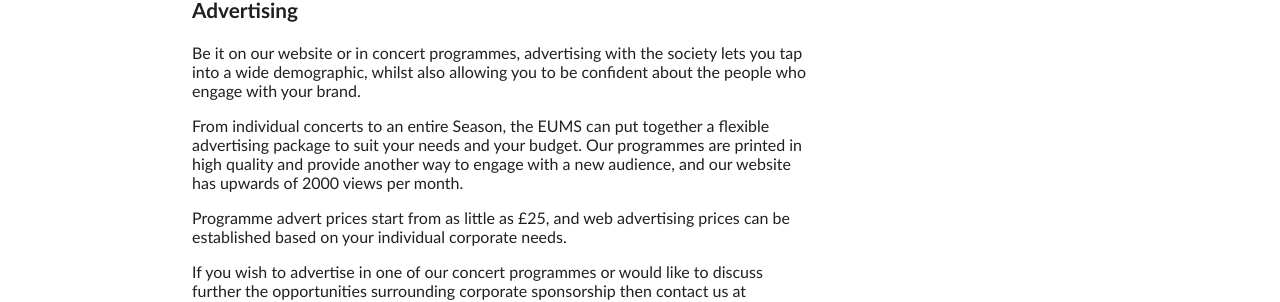
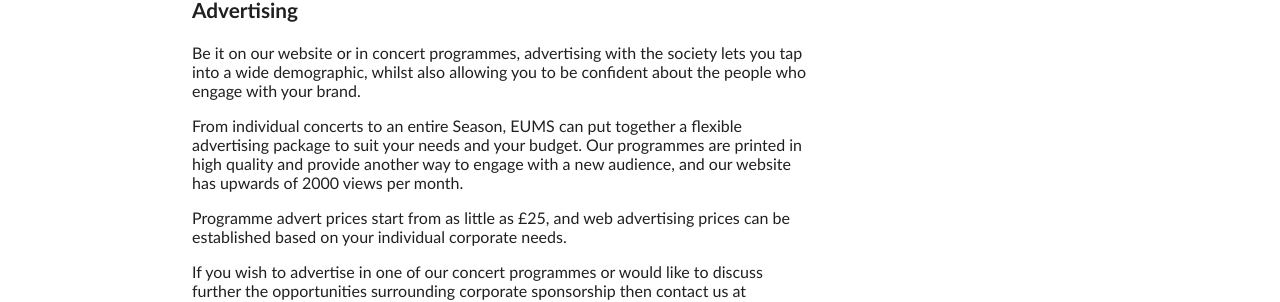
Before and after one commit to eums/website, a Jekyll site: the page built from sponsorship/corporate/index.markdown, in a window 1280 px wide and 900 px high, scrolled down 1543 px. Shown: the part 277-579 px from the top of the window. Built offline with Jekyll 4.4.1, drawn with Linux system fonts in a browser that asks for light colours; some of the changed text lies outside the part shown.

Commit message:
wording: 'the eums'

```diff
--- a/sponsorship/corporate/index.markdown
+++ b/sponsorship/corporate/index.markdown
@@ -13,7 +13,7 @@
 culture of Scotland, having become the first Scottish university music society
 in 1867.
 
-Since 2010 the EUMS brand has expanded to incorporate a widely recognisable
+Since 2010, the EUMS brand has expanded to incorporate a widely recognisable
 online presence and has become highly successful in broadcasting our aims and
 events to a far-ranging audience.
 
@@ -99,10 +99,10 @@
 lets you tap into a wide demographic, whilst also allowing you to be confident
 about the people who engage with your brand.
 
-From individual concerts to an entire Season, the EUMS can put together a
-flexible advertising package to suit your needs and your budget. Our programmes
-are printed in high quality and provide another way to engage with a new
-audience, and our website has upwards of 2000 views per month.
+From individual concerts to an entire Season, EUMS can put together a flexible
+advertising package to suit your needs and your budget. Our programmes are
+printed in high quality and provide another way to engage with a new audience,
+and our website has upwards of 2000 views per month.
 
 Programme advert prices start from as little as £25, and web advertising prices
 can be established based on your individual corporate needs.
```
Also changed, not shown: sponsorship/index.markdown (+4 -4 lines).
